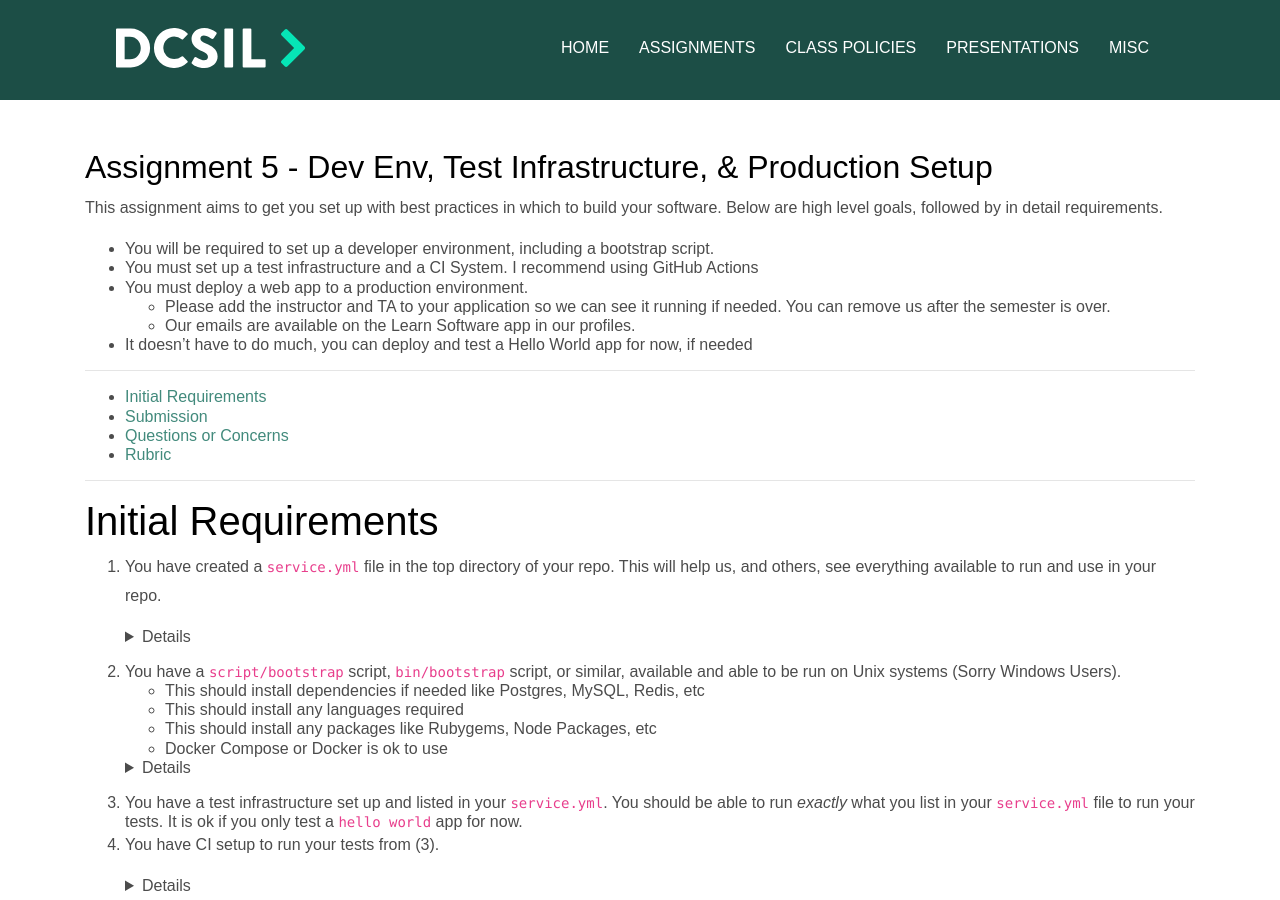
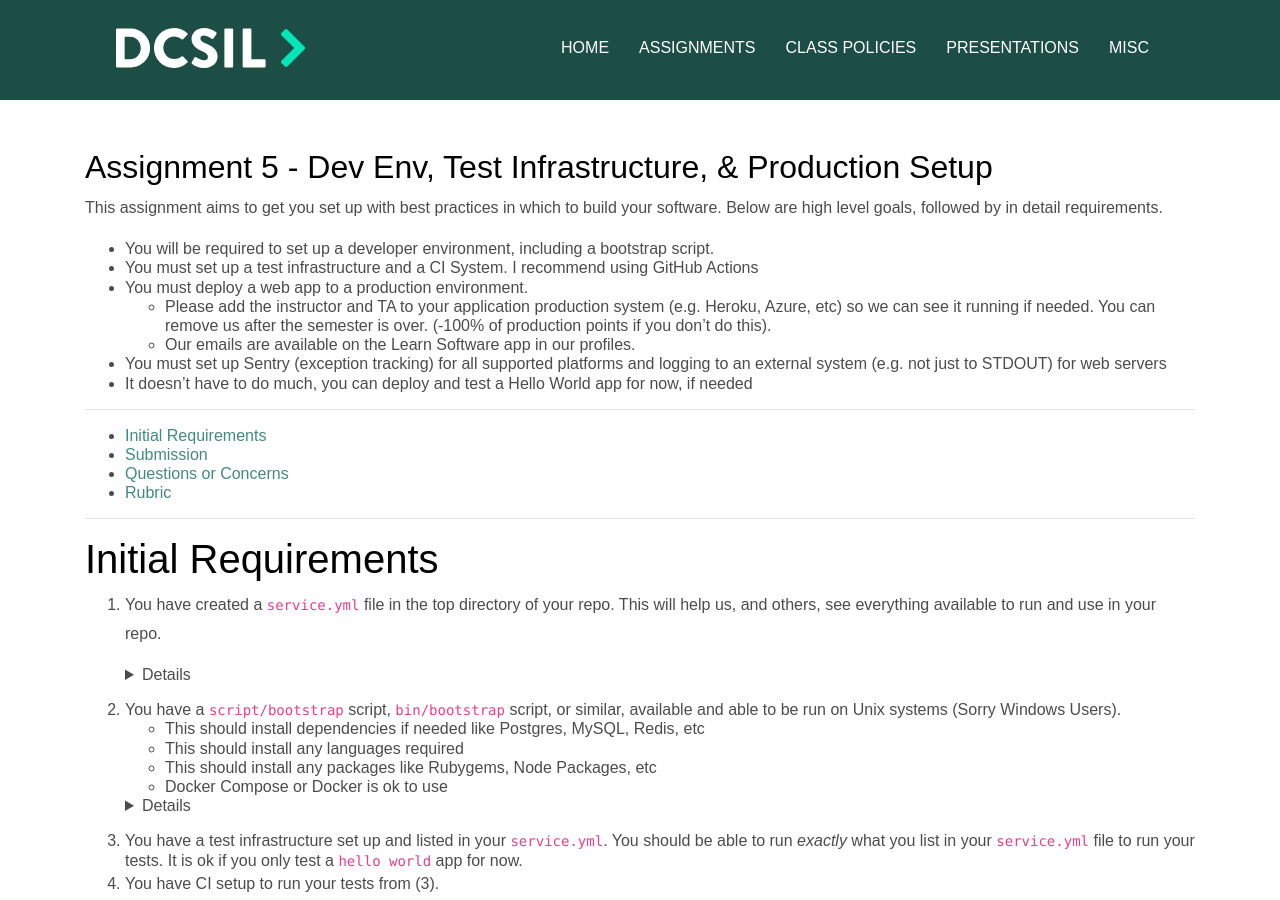
Before and after one commit to dcsil/CSC491, a Jekyll site: the page built from assignments/a5.md, in a window 1280 px wide and 900 px high. Built offline with Jekyll 4.4.1, drawn with Linux system fonts in a browser that asks for light colours; our own code applies the rules of GitHub Pages for plain Markdown files.

Commit message:
Update a5.md

```diff
--- a/assignments/a5.md
+++ b/assignments/a5.md
@@ -6,8 +6,9 @@ This assignment aims to get you set up with best practices in which to build you
 - You will be required to set up a developer environment, including a bootstrap script.
 - You must set up a test infrastructure and a CI System. I recommend using GitHub Actions
 - You must deploy a web app to a production environment.
-  - Please add the instructor and TA to your application so we can see it running if needed. You can remove us after the semester is over.
+  - Please add the instructor and TA to your application production system (e.g. Heroku, Azure, etc) so we can see it running if needed. You can remove us after the semester is over. (-100% of production points if you don't do this).
   - Our emails are available on the Learn Software app in our profiles.
+- You must set up Sentry (exception tracking) for all supported platforms and logging to an external system (e.g. not just to STDOUT) for web servers
 - It doesn't have to do much, you can deploy and test a Hello World app for now, if needed
 
 ---
```
